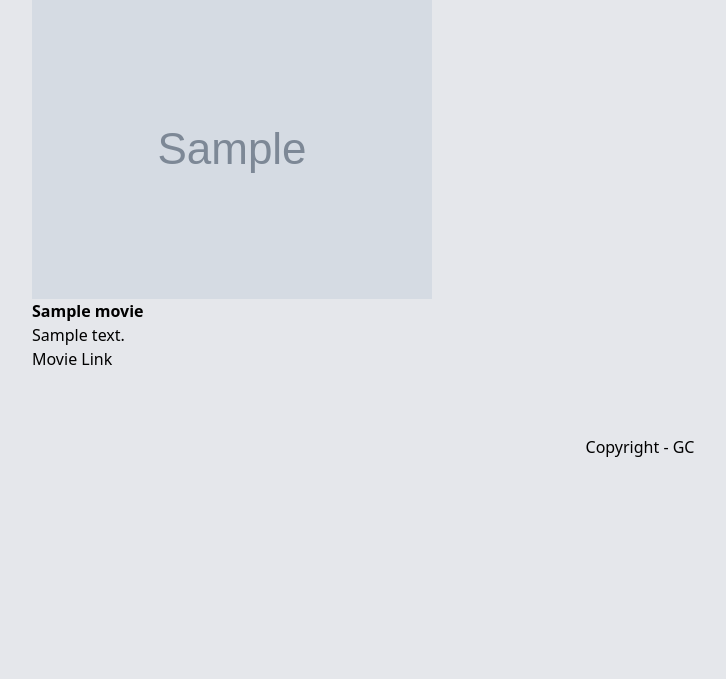
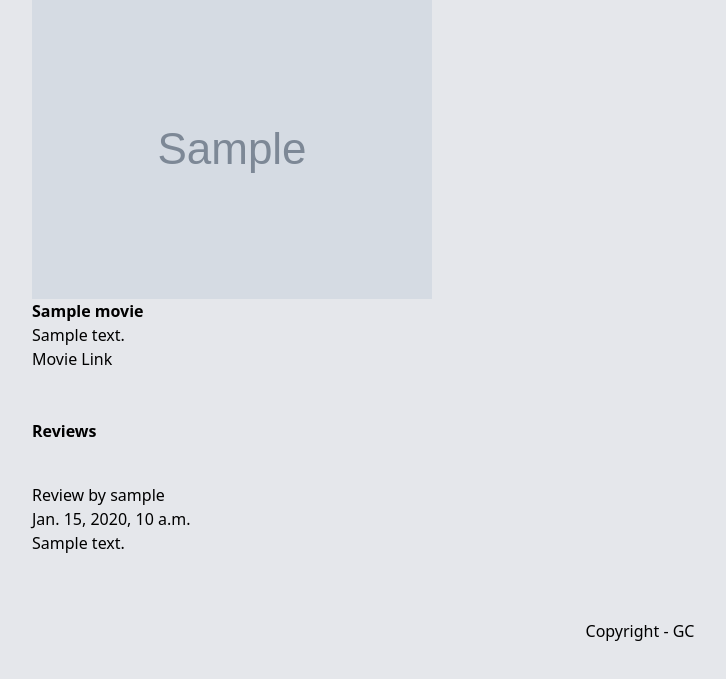
Before and after one commit to garycsy/movie_reviews, a Django app: page /movie/1/ in a window 1280 px wide. Shown: the part 121-800 px from the top of the page, without its empty margins (0-726 px from the left). Run offline with Django 4.2, Linux system fonts and the light colour scheme; tables that the repository leaves empty hold one stand-in row (values such as "Sample post"); grey boxes marked "Sample" are stand-in pictures; some libraries are stand-ins or nearby versions.

Commit message:
list reviews complete

```diff
--- a/django_projects/movie_reviews/templates/movie_reviews/detail.html
+++ b/django_projects/movie_reviews/templates/movie_reviews/detail.html
@@ -17,6 +17,26 @@
                 </a>
                 {% endif %}
                 </div>
+                <br>
+                <br>
+                <h3 class="font-bold">Reviews</h3>
+                <br>
+                <ul class="grid grid-cols-1 divide-y divide-solid  divide-gray-800 ">
+                    {% for review in reviews %}
+                        <li class="mt-4">
+                            <h5>
+                                Review by {{review.user.username}}
+                            </h5>
+                            <h6>
+                                {{review.date}}
+                            </h6>
+                            <p>
+                                {{review.text}}
+                            </p>
+                        </li>
+
+                    {% endfor %}
+                </ul>
             </div>
         </div>
     </div>
--- a/django_projects/movie_reviews/views.py
+++ b/django_projects/movie_reviews/views.py
@@ -20,7 +20,8 @@ def signup(request):
 
 def detail(request, movie_id):
     movie = get_object_or_404(Movie, pk=movie_id)
-    return render(request, 'movie_reviews/detail.html', {'movie': movie})
+    reviews = Review.objects.filter(movie = movie)
+    return render(request, 'movie_reviews/detail.html', {'movie': movie, 'reviews': reviews})
 
 def createreview(request, movie_id):
     movie = get_object_or_404(Movie, pk=movie_id)
```
